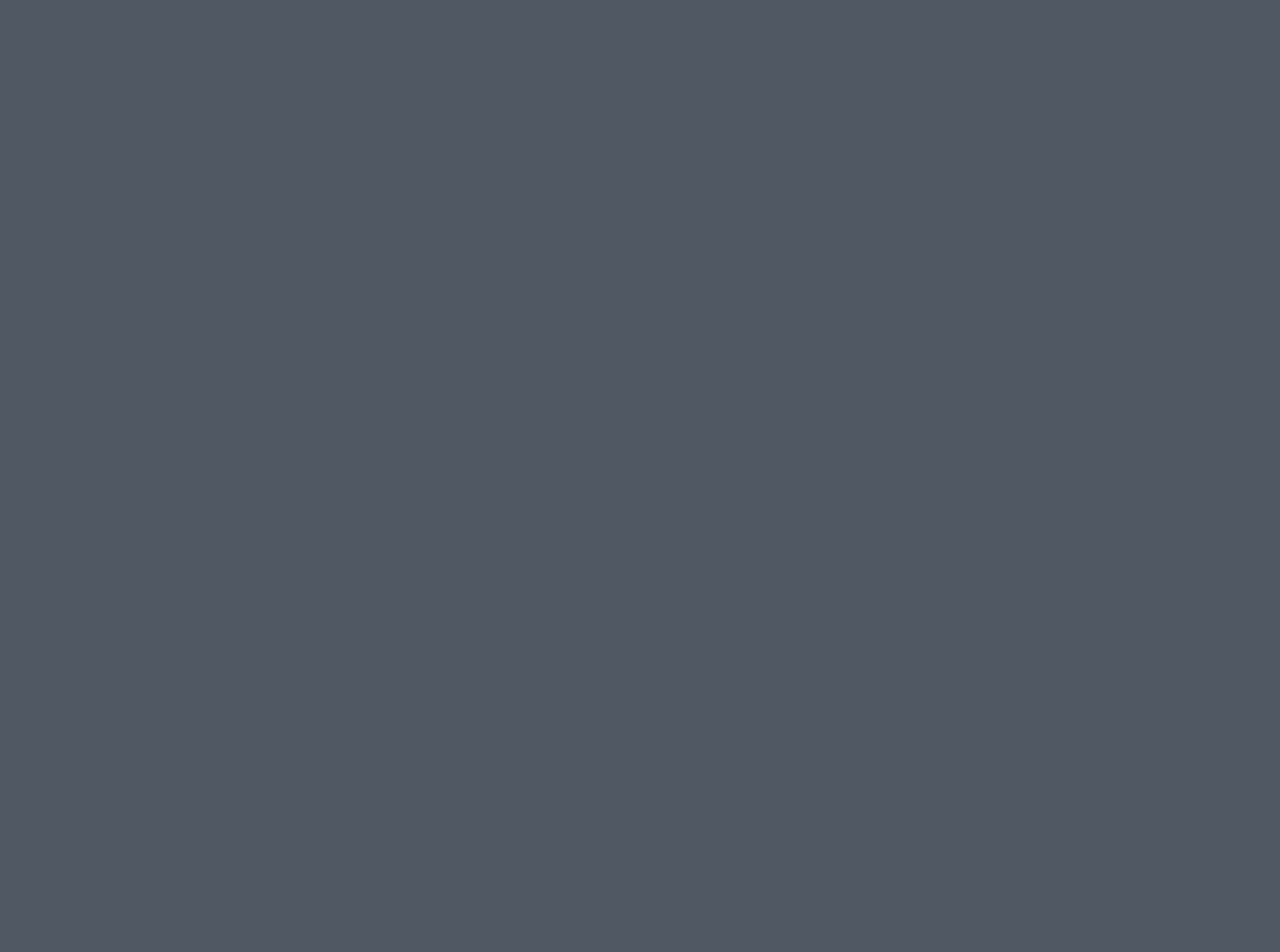
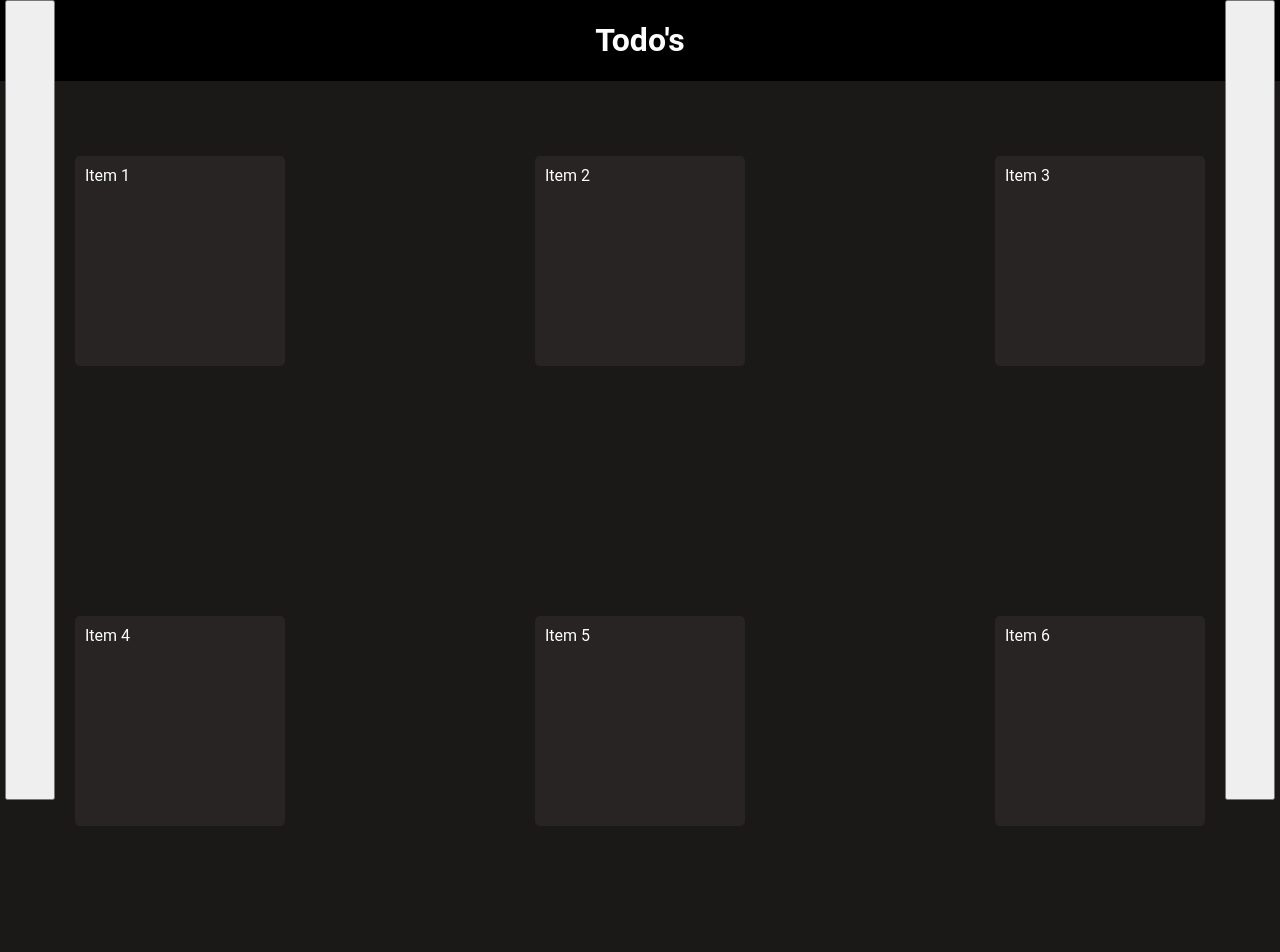
Before and after one commit to TheHeartstriker/ToDoApp, a React (Vite) app in the folder client/ToDoApp/: page / in a window 1280 px wide. Shown: the top 952 px of the page. Before the commit the page ends 800 px from the top, so only its background shows below. Built offline with nearby package versions, Linux system fonts and the light colour scheme.

Commit message:
Route and nav
Finished the basic nav and routing along with finishing the basic css for the ToDo creator

```diff
--- a/client/ToDoApp/src/Navigator.jsx
+++ b/client/ToDoApp/src/Navigator.jsx
@@ -1,7 +1,12 @@
 import { useState } from "react";
 
 function Nav() {
-  return <></>;
+  return (
+    <>
+      <button id="Left"></button>
+      <button id="Right"></button>
+    </>
+  );
 }
 
 export default Nav;
--- a/client/ToDoApp/src/TodoContainer.jsx
+++ b/client/ToDoApp/src/TodoContainer.jsx
@@ -5,19 +5,19 @@ function Container() {
 
   return (
     <>
-      <div>
+      <div id="ContainerHeader">
         <h1>Todo's</h1>
       </div>
       <div className="ToDoContainer">
-        <div class="grid-item">Item 1</div>
-        <div class="grid-item">Item 2</div>
-        <div class="grid-item">Item 3</div>
-        <div class="grid-item">Item 4</div>
-        <div class="grid-item">Item 5</div>
-        <div class="grid-item">Item 6</div>
-        <div class="grid-item">Item 7</div>
-        <div class="grid-item">Item 8</div>
-        <div class="grid-item">Item 9</div>
+        <div className="grid-item">Item 1</div>
+        <div className="grid-item">Item 2</div>
+        <div className="grid-item">Item 3</div>
+        <div className="grid-item">Item 4</div>
+        <div className="grid-item">Item 5</div>
+        <div className="grid-item">Item 6</div>
+        <div className="grid-item">Item 7</div>
+        <div className="grid-item">Item 8</div>
+        <div className="grid-item">Item 9</div>
       </div>
     </>
   );
--- a/client/ToDoApp/src/index.css
+++ b/client/ToDoApp/src/index.css
@@ -1,8 +1,16 @@
 body {
-  background-color: #505963;
+  background-color: #000000;
   font-family: "Roboto", sans-serif;
   margin: 0;
   padding: 0;
+}
+
+#ContainerHeader {
+  color: #ffffff;
+  background-color: hsl(0, 0%, 0%);
+  display: flex;
+  align-items: center;
+  justify-content: center;
 }
 /* Need to ajust fr for rows as more todos are added */
 .ToDoContainer {
@@ -17,13 +25,15 @@ body {
 }
 
 .grid-item {
-  margin: 50px;
+  margin: 75px;
   aspect-ratio: 1 / 1;
   background-color: hsl(0, 5%, 15%);
   border-radius: 5px;
   color: #ffffff;
   padding: 10px;
 }
+
+/* Create todo styles */
 
 .Creator {
   position: absolute;
@@ -53,3 +63,23 @@ body {
   bottom: 10px;
   right: 10px;
 }
+
+/* Left and right nav */
+
+#Left {
+  height: 100%;
+  width: 50px;
+  position: fixed;
+  top: 50%;
+  left: 5px;
+  transform: translateY(-50%);
+}
+
+#Right {
+  position: fixed;
+  height: 100%;
+  width: 50px;
+  top: 50%;
+  right: 5px;
+  transform: translateY(-50%);
+}
--- a/client/ToDoApp/src/main.jsx
+++ b/client/ToDoApp/src/main.jsx
@@ -1,15 +1,20 @@
 import React from "react";
 import ReactDOM from "react-dom/client";
 
-import { BrowserRouter as Router, Routes, Route } from "react-router-dom";
+import { BrowserRouter, Routes, Route } from "react-router-dom";
 
 import ToDoCreater from "./ToDoCreater";
 import Container from "./TodoContainer.jsx";
-
 import Nav from "./Navigator";
 import "./index.css";
 ReactDOM.createRoot(document.getElementById("root")).render(
   <React.StrictMode>
-    <Nav />
+    <BrowserRouter>
+      <Nav />
+      <Routes>
+        <Route path="/" element={<Container />} />
+        <Route path="/create" element={<ToDoCreater />} />
+      </Routes>
+    </BrowserRouter>
   </React.StrictMode>
 );
```
